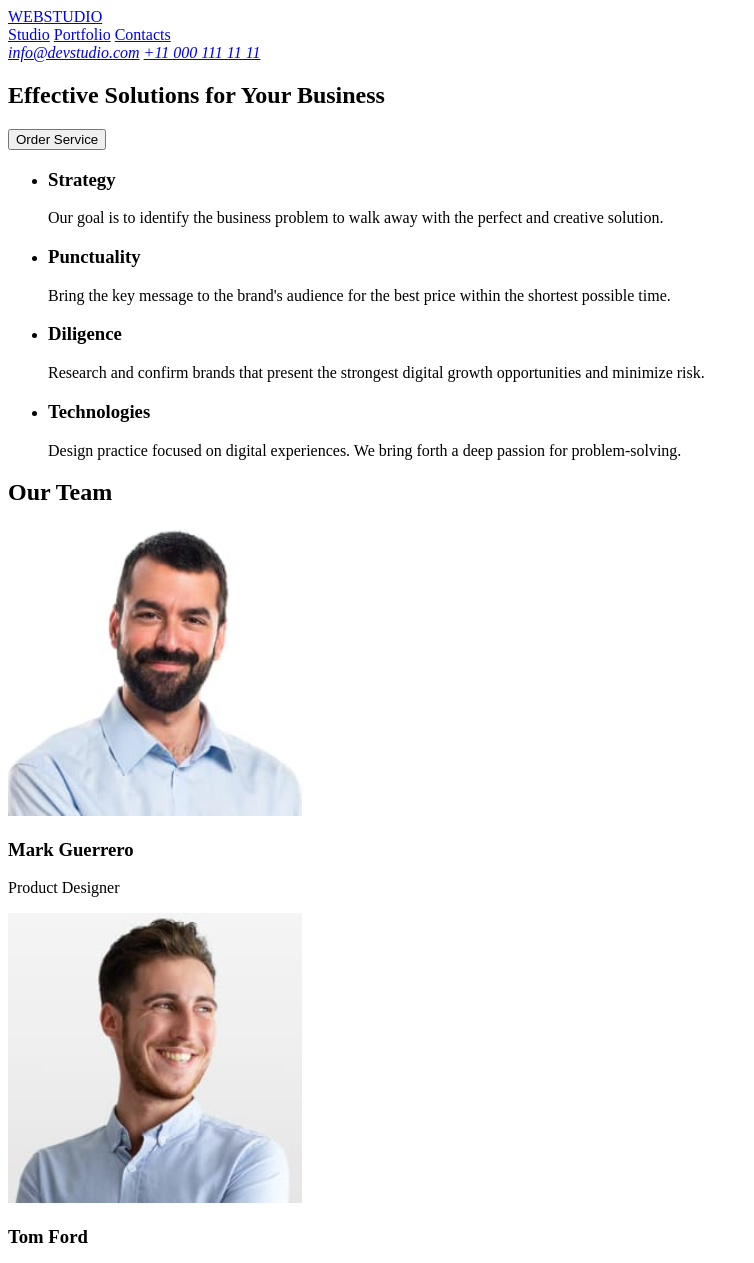
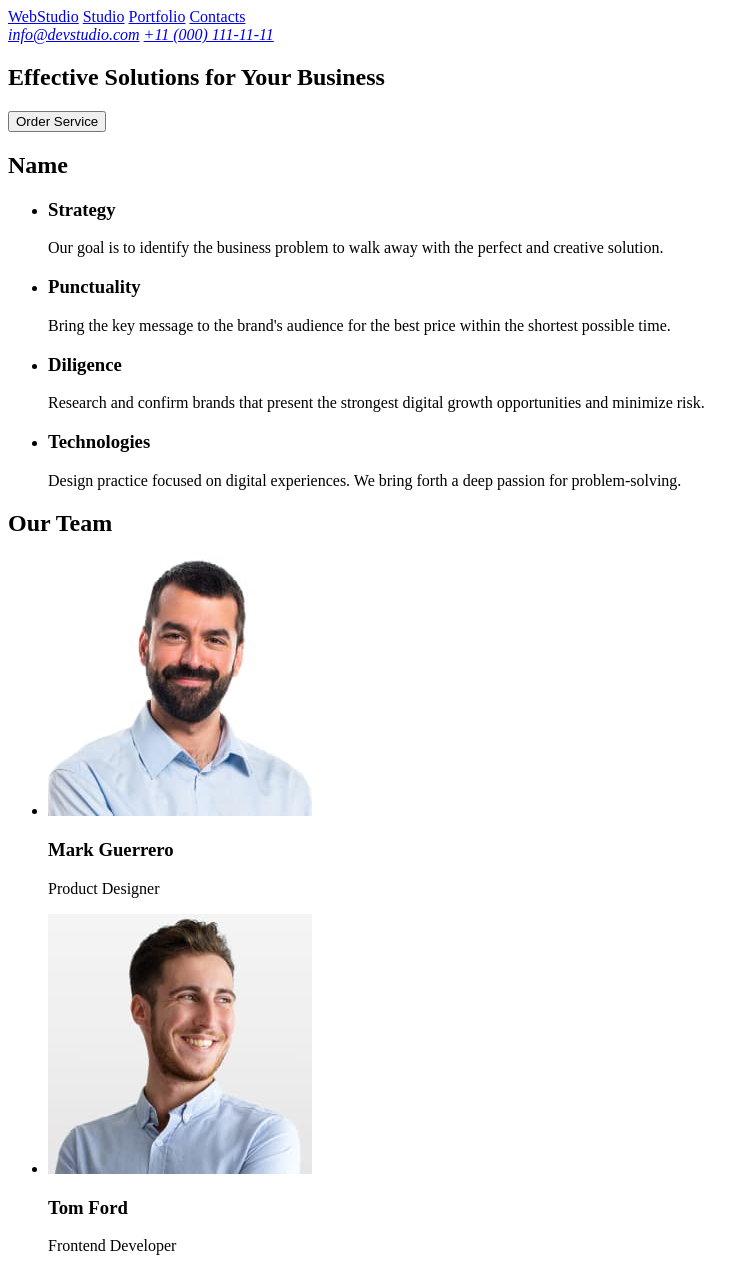
Before and after one commit to OrlovskyiPavlo/goit-markup-hw-01, a plain HTML site: page index.html in a window 1280 px wide. Shown: the top 1263 px of the page, without its empty margins (0-754 px from the left). Drawn offline with Linux system fonts and the light colour scheme.

Commit message:
Update index.html
Adaptation to new course requirements

```diff
--- a/index.html
+++ b/index.html
@@ -9,29 +9,25 @@
 <body>
     <header>
         <nav>
-            <!-- Навигация на другие страницы либо на эту-->
             <div>
-                <a href="./index.html"><span>WEB</span>STUDIO</a>
-            </div>
-            <div>
+                <a href="./index.html"><span>Web</span>Studio</a>
                 <a href="./index.html">Studio</a>
                 <a href="https://github.com/OrlovskyiPavlo/goit-markup-hw-01">Portfolio</a>
                 <a href="https://github.com/OrlovskyiPavlo/goit-markup-hw-01">Contacts</a>
             </div>
+        </nav>
         <address>
             <a href="mailto:info@devstudio.com">info@devstudio.com</a>
-                <a href="tel:+110001111111">+11 000 111 11 11</a>
+            <a href="tel:+110001111111">+11 (000) 111-11-11</a>
         </address>
-        </nav>
     </header>
     <main>
-         <!-- Шапка страницы -->
         <section>
             <h1>Effective Solutions for Your Business</h1>
-            <button>Order Service</button>
+            <button type="button">Order Service</button>
         </section>
-         <!-- Особенности -->
         <section>
+            <h2>Name</h2>
             <ul>
                 <li>
                     <h3>Strategy</h3>
@@ -50,22 +46,26 @@
                 </li>
             </ul>
         </section>
-         <!-- Наша команда -->
         <section>
             <h2>Our Team</h2>
-
-            <img src="./images/img01.jpg" alt="picture of Mark Guerrero" width="294">
+            <ul>
+                <li><img src="./images/img01.jpg" alt="Mark Guerrero" width="264">
                     <h3>Mark Guerrero</h3>
                     <p>Product Designer</p>
-            <img src="./images/img02.jpg" alt="picture of Tom Ford" width="294">
+                </li>
+                <li><img src="./images/img02.jpg" alt="Tom Ford" width="264">
                     <h3>Tom Ford</h3>
                     <p>Frontend Developer</p>
-            <img src="./images/img03.jpg" alt="picture of Camila Garcia" width="294">
+                </li>
+                <li><img src="./images/img03.jpg" alt="Camila Garcia" width="264">
                     <h3>Camila Garcia</h3>
                     <p>Marketing</p>
-            <img src="./images/img04.jpg" alt="picture of Daniel Wilson" width="294">
+                </li>
+                <li><img src="./images/img04.jpg" alt="Daniel Wilson" width="264">
                     <h3>Daniel Wilson</h3>
                     <p>UI Designer</p>
+                </li>
+            </ul>
         </section>
     </main>
     <footer>
```
Lines whose indentation alone changed are shown as unchanged.
